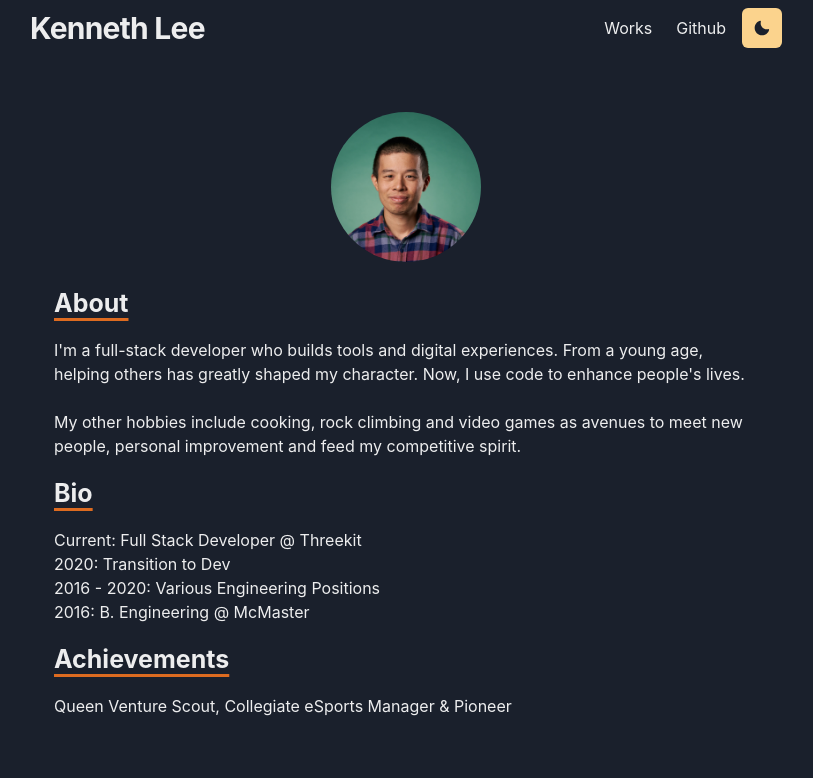
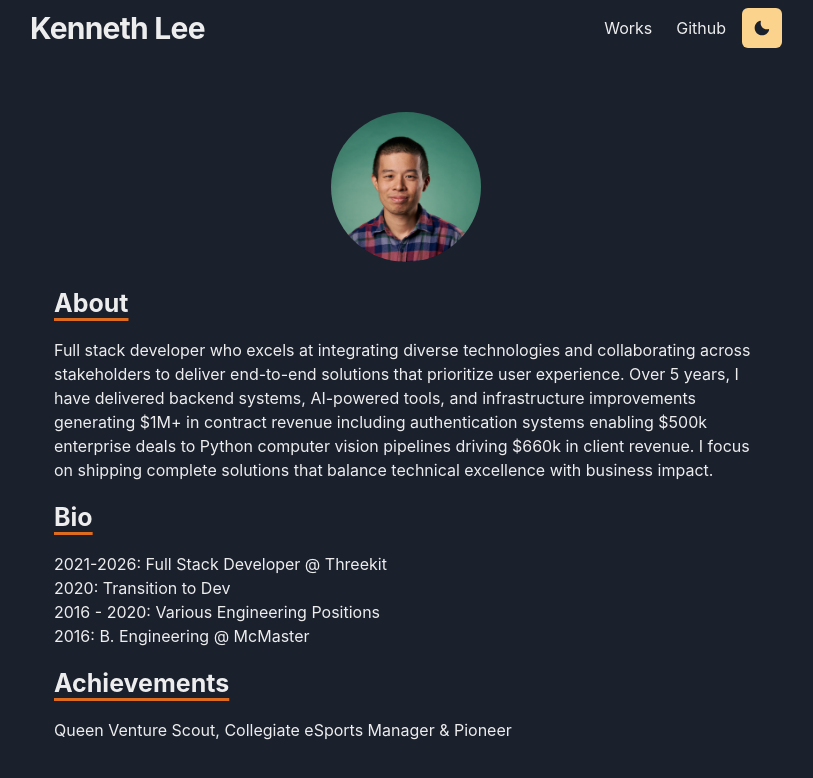
Before and after one commit to Leeoku/nextfolio, a Next.js app: page / in a window 1280 px wide. Shown: the top 778 px of the page, without its empty margins (234-1047 px from the left). Built offline with nearby package versions, Linux system fonts and the light colour scheme.

Commit message:
chore: update experience

```diff
--- a/pages/index.tsx
+++ b/pages/index.tsx
@@ -36,24 +36,27 @@ const Home: NextPage = () => {
         <Heading variant="section-title">About</Heading>
         <Box>
           <Text textStyle="h1" word-wrap="break-word">
-            I&apos;m a full-stack developer who builds tools and digital
-            experiences. From a young age, helping others has greatly shaped my
-            character. Now, I use code to enhance people&apos;s lives. <br/> <br/>My
-            other hobbies include cooking, rock climbing and video games as avenues to meet new
-            people, personal improvement and feed my competitive spirit.
+            Full stack developer who excels at integrating diverse technologies and collaborating across stakeholders to deliver end-to-end solutions that prioritize user experience.
+
+            Over 5 years, I have delivered backend systems, AI-powered tools, and infrastructure
+            improvements generating $1M+ in contract revenue including authentication systems
+            enabling $500k enterprise deals to Python computer vision pipelines driving $660k in
+            client revenue.
+
+            I focus on shipping complete solutions that balance technical excellence with business impact.
           </Text>
         </Box>
         </Section>
       <Section delay={0.2}>
         <Heading variant="section-title">Bio</Heading>
-        <Text>Current: Full Stack Developer @ Threekit</Text>
-        <p>2020: Transition to Dev</p>
-        <p>2016 - 2020: Various Engineering Positions</p>
-        <p>2016: B. Engineering @ McMaster</p>
+        <Text>2021-2026: Full Stack Developer @ Threekit</Text>
+        <Text>2020: Transition to Dev</Text>
+        <Text>2016 - 2020: Various Engineering Positions</Text>
+        <Text>2016: B. Engineering @ McMaster</Text>
       </Section>
       <Section delay={0.2}>
         <Heading variant="section-title">Achievements</Heading>
-        <p>Queen Venture Scout, Collegiate eSports Manager &amp; Pioneer</p>
+        <Text>Queen Venture Scout, Collegiate eSports Manager &amp; Pioneer</Text>
       </Section>
     </Container>
   );
```
